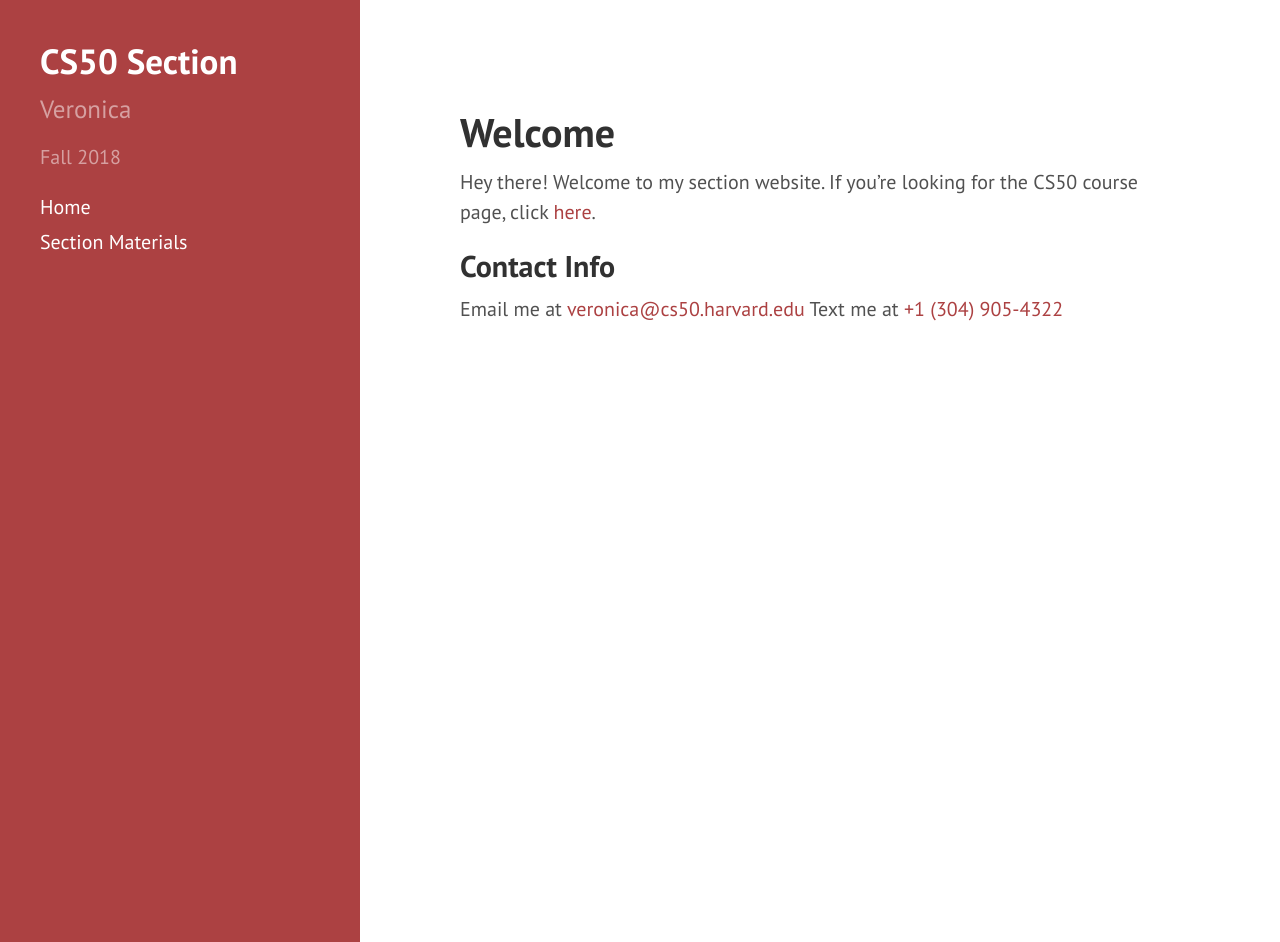
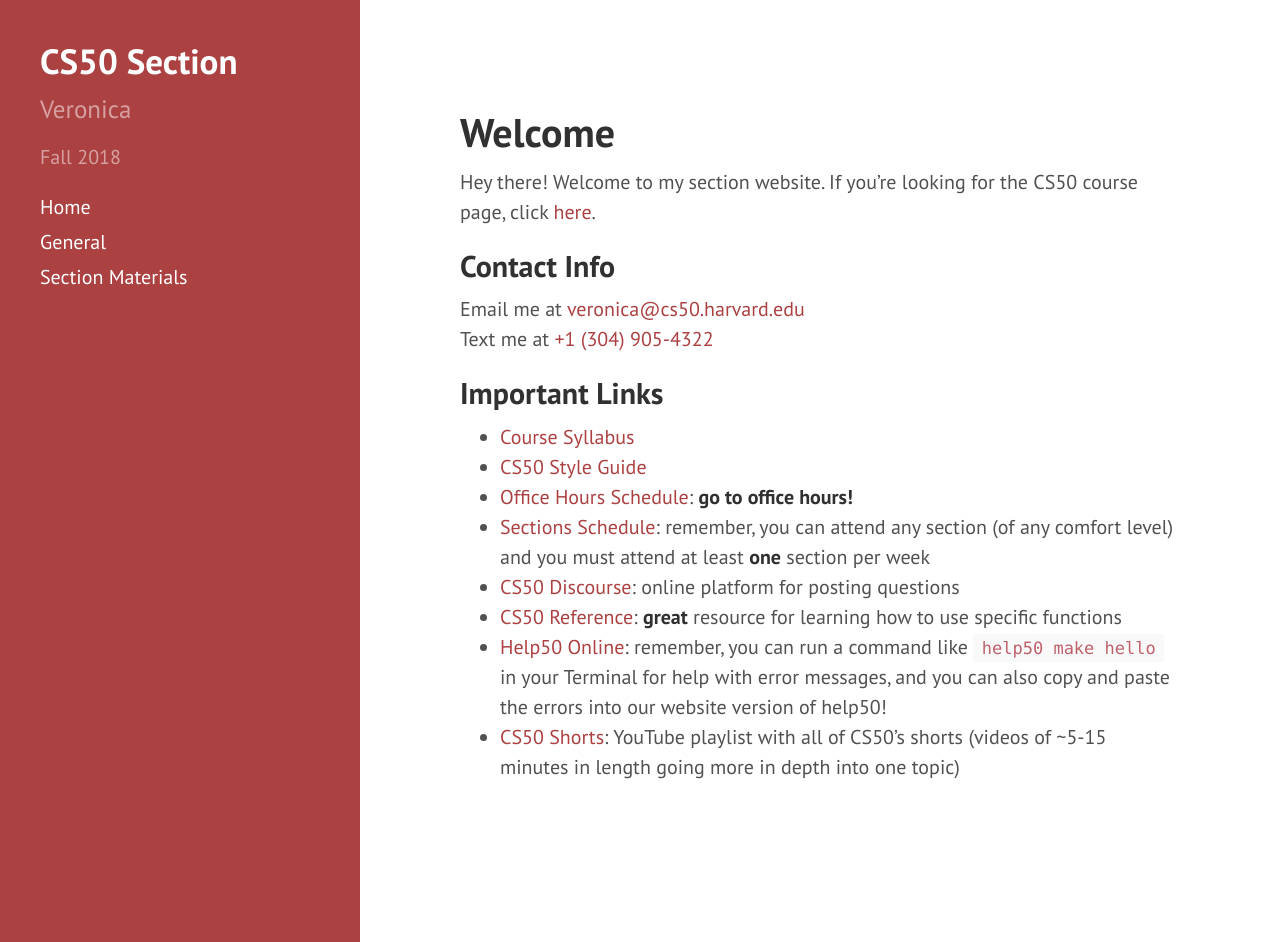
Before and after one commit to veronicanutting/CS50-section, a Jekyll site: the page built from index.md, in a window 1280 px wide and 942 px high. Built offline with Jekyll 4.4.1, drawn with Linux system fonts in a browser that asks for light colours; nearby versions of some CDN libraries; our own code applies the rules of GitHub Pages for plain Markdown files.

Commit message:
new materials

```diff
--- a/_config.yml
+++ b/_config.yml
@@ -2,4 +2,5 @@ exclude:
   - README.md
 menu:
   Home: index
+  General: general
   Section Materials: materials
--- a/index.md
+++ b/index.md
@@ -9,4 +9,15 @@ Hey there! Welcome to my section website. If you're looking for the CS50  course
 ## Contact Info
 
 Email me at <veronica@cs50.harvard.edu>
-Text me at [+1 (304) 905-4322](tel:+375255318270)
+Text me at [+1 (304) 905-4322](tel:+3049054322)
+
+## Important Links
+
+* [Course Syllabus](https://cs50.harvard.edu/2018/fall/syllabus/)
+* [CS50 Style Guide](https://cs50.readthedocs.io/style/c/)
+* [Office Hours Schedule](https://cs50.harvard.edu/2018/fall/hours/): **go to office hours!**
+* [Sections Schedule](https://cs50.harvard.edu/2018/fall/hours/): remember, you can attend any section (of any comfort level) and you must attend at least **one** section per week
+* [CS50 Discourse](https://discourse.cs50.net/c/cs50-2018-fall): online platform for posting questions
+* [CS50 Reference](https://reference.cs50.net): **great** resource for learning how to use specific functions
+* [Help50 Online](https://help.cs50.net): remember, you can run a command like `help50 make hello` in your Terminal for help with error messages, and you can also copy and paste the errors into our website version of help50!
+* [CS50 Shorts](https://www.youtube.com/playlist?list=PLhQjrBD2T381k8ul4WQ8SQ165XqY149WW): YouTube playlist with all of CS50's shorts (videos of ~5-15 minutes in length going more in depth into one topic)
```
Also changed, not shown: general.md (added, +23 -0 lines).
